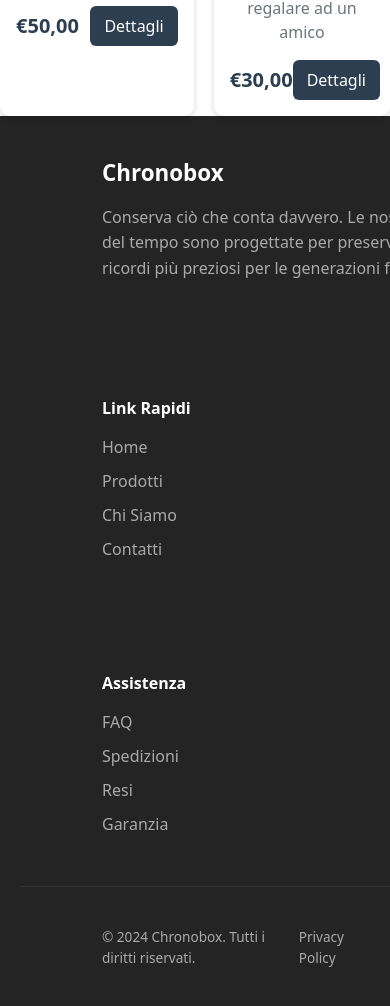
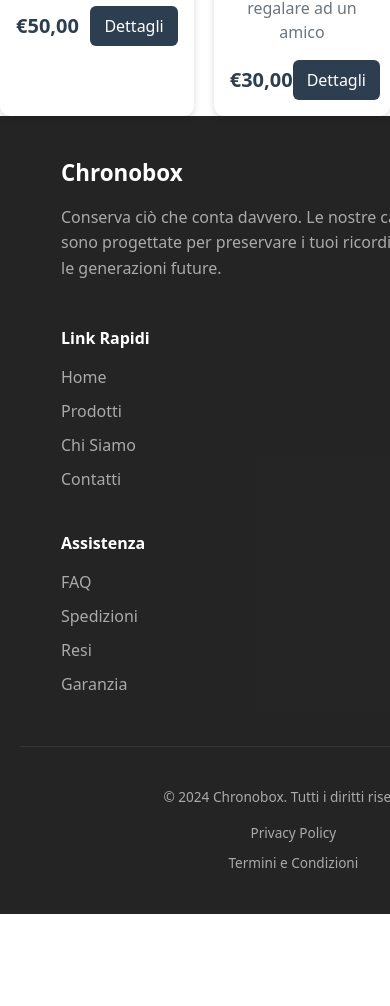
Before and after one commit to Matteo-Ciardi/fe-chronobox, a React (Vite) app: page / in a window 390 px wide. Shown: the part 1576-2582 px from the top of the page. After the commit the page ends 2490 px from the top, so only its background shows below. Built offline with nearby package versions, Linux system fonts and the light colour scheme.

Commit message:
responsive footer

```diff
--- a/src/components/footer/Footer.css
+++ b/src/components/footer/Footer.css
@@ -94,22 +94,44 @@
   color: white;
 }
 
-
-@media (min-width: 768px) {
+/* DESKTOP */
+@media (max-width: 1920px) {
   .footer-bottom {
     flex-direction: row;
     justify-content: space-between;
   }
-
-  /* .footer-bottom-links {
-  gap: 0px;
-} */
 }
 
-/* @media (min-width: 1200px) {
 
+ /* TABLET   */
+@media (max-width: 900px) {
+  .footer-container {
+    width: 85%;
+    gap: 40px;
+  }
+
+  .footer-bottom {
+    width: 85%;
+    flex-direction: column;
+    align-items: center;
+    text-align: center;
+    gap: 15px;
+  }
 
   .footer-bottom-links {
-  gap: 220px;
+    gap: 20px;
+  }
 }
-} */
+
+/* MOBILE) */
+@media (max-width: 600px) {
+  .footer-container {
+    grid-template-columns: 1fr;
+    gap: 30px;
+  }
+
+  .footer-bottom-links {
+    flex-direction: column;
+    gap: 10px;
+  }
+}
```
